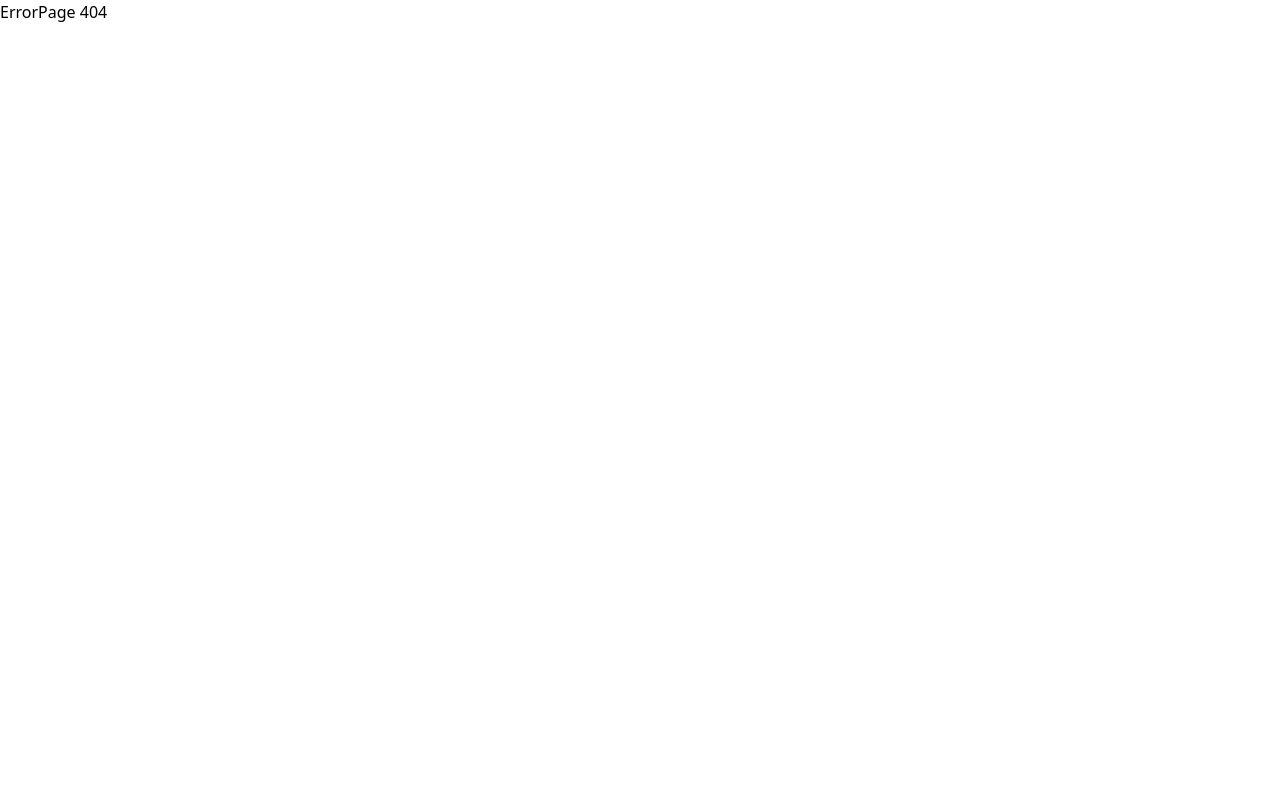
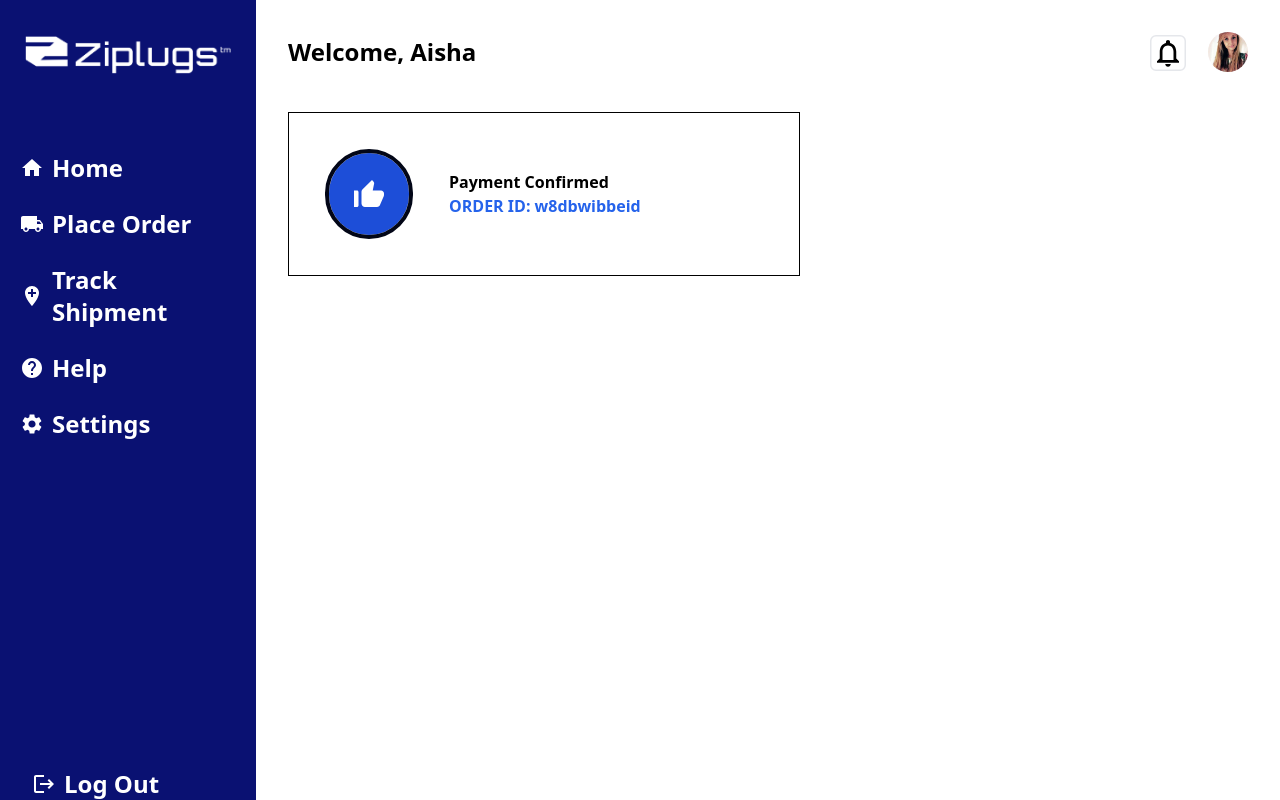
Before and after one commit to SwiftSync-Solution/Ziplug_FrontEnd, a React (Vite) app: page /paymentSuccess in a window 1280 px wide. Before the commit this address had no page. Built offline with nearby package versions, Linux system fonts and the light colour scheme.

Commit message:
WIP: c9c682c Omo God help me

```diff
--- a/src/App.tsx
+++ b/src/App.tsx
@@ -13,7 +13,10 @@ import NewPassword from './pages/components/Reset/Passwords';
 import Payment from './pages/components/pay/Payment';
 import DriverSignUpPage from './components/driver/DriverSignUp';
 import ShipmentDetails from './pages/components/PlaceOrder/ShipmentDetails';
-// import DashboardContent from "./pages/components/dashboardPage/DashboardPage";
+import PaymentSuccess from './pages/components/PaymentSuccess/PaymentSuccess';
+import OrderDetails from './pages/components/OrderDetails/OrderDetails';
+import Help from './pages/components/Help/Help';
+import Settings from './pages/components/SettingsComp/Settings';
 
 function App() {
 	return (
@@ -26,19 +29,33 @@ function App() {
 				<Route path='/dashboard' element={<DashBoard />} />
 
 				<Route path='/driver' element={<DriverSignUpPage />} />
-
 				<Route path='/place-order' element={<PlaceOrder />} />
 				<Route path='/shipment-details' element={<ShipmentDetails />} />
 				<Route path='/track-shipment' element={<TrackShipment />} />
-				<Route path='/help' element={<DashBoard />} />
-				<Route path='/settings' element={<DashBoard />} />
+				<Route path='/help' element={<Help />} />
+				<Route path='/settings' element={<Settings />} />
 				{/* <Route path='/notification' element={<Notifications />} /> */}
-
 				<Route path='/reset' element={<ResetPassword />} />
 				<Route path='/new-password' element={<NewPassword />} />
+				<Route path='/payment' element={<Payment email='' amount={32000} />} />
+				<Route
+					path='/paymentSuccess'
+					element={<PaymentSuccess orderNumber={'w8dbwibbeid'} />}
+				/>
 
-				<Route path='/payment' element={<Payment email='' amount={32000} />} />
 				<Route path='*' element={<ErrorPage />} />
+
+				<Route
+					path='/order-details'
+					element={
+						<OrderDetails
+							content={{
+								orderId: 'RVC11234876',
+								orderDate: 'September 15, 2024',
+							}}
+						/>
+					}
+				/>
 			</Routes>
 		</>
 	);
--- a/src/pages/components/Help/Help.tsx
+++ b/src/pages/components/Help/Help.tsx
@@ -64,10 +64,12 @@ const Help = () => {
 	return (
 		<section className='flex'>
 			{/* SIDEBAR */}
-			<SideBar />
+			<div className='fixed'>
+				<SideBar />
+			</div>
 
 			{/* Main Content */}
-			<main className='w-full px-8 py-5'>
+			<main className='w-full px-8 py-5 ml-64'>
 				<ProfileHeader
 					content={
 						<div className='flex gap-2 items-center text-2xl font-bold'>
--- a/src/pages/components/PaymentSuccess/PaymentSuccess.tsx
+++ b/src/pages/components/PaymentSuccess/PaymentSuccess.tsx
@@ -2,7 +2,7 @@ import SideBar from '../sideNav/SideBar';
 import ProfileHeader from '../ProfileHeader/ProfileHeader';
 import ThumbUpAltIcon from '@mui/icons-material/ThumbUpAlt';
 
-const PaymentSuccess = () => {
+const PaymentSuccess = ({ orderNumber }) => {
 	return (
 		<>
 			<section className='flex'>
@@ -14,14 +14,15 @@ const PaymentSuccess = () => {
 					<ProfileHeader
 						content={<h2 className='text-2xl font-semibold'>Welcome, Aisha</h2>}
 					/>
-
-					<div className='p-10 border border-black max-w-96 mt-10'>
-						<div>
-							<ThumbUpAltIcon />
+					<div className='p-10 border border-black max-w-lg mt-10 flex items-center gap-10'>
+						<div className='bg-blue-700 text-white p-7 rounded-full outline outline-4 outline-slate-950'>
+							<ThumbUpAltIcon className='scale-150' />
 						</div>
 						<div>
-							<h2>Payment Confirmed</h2>
-							<h3 className='text-blue-600 font-bold'>ORDER ID: RVC11234876</h3>
+							<h2 className='font-bold'>Payment Confirmed</h2>
+							<h3 className='text-blue-600 font-bold'>
+								ORDER ID: {orderNumber}
+							</h3>
 						</div>
 					</div>
 				</main>
```
